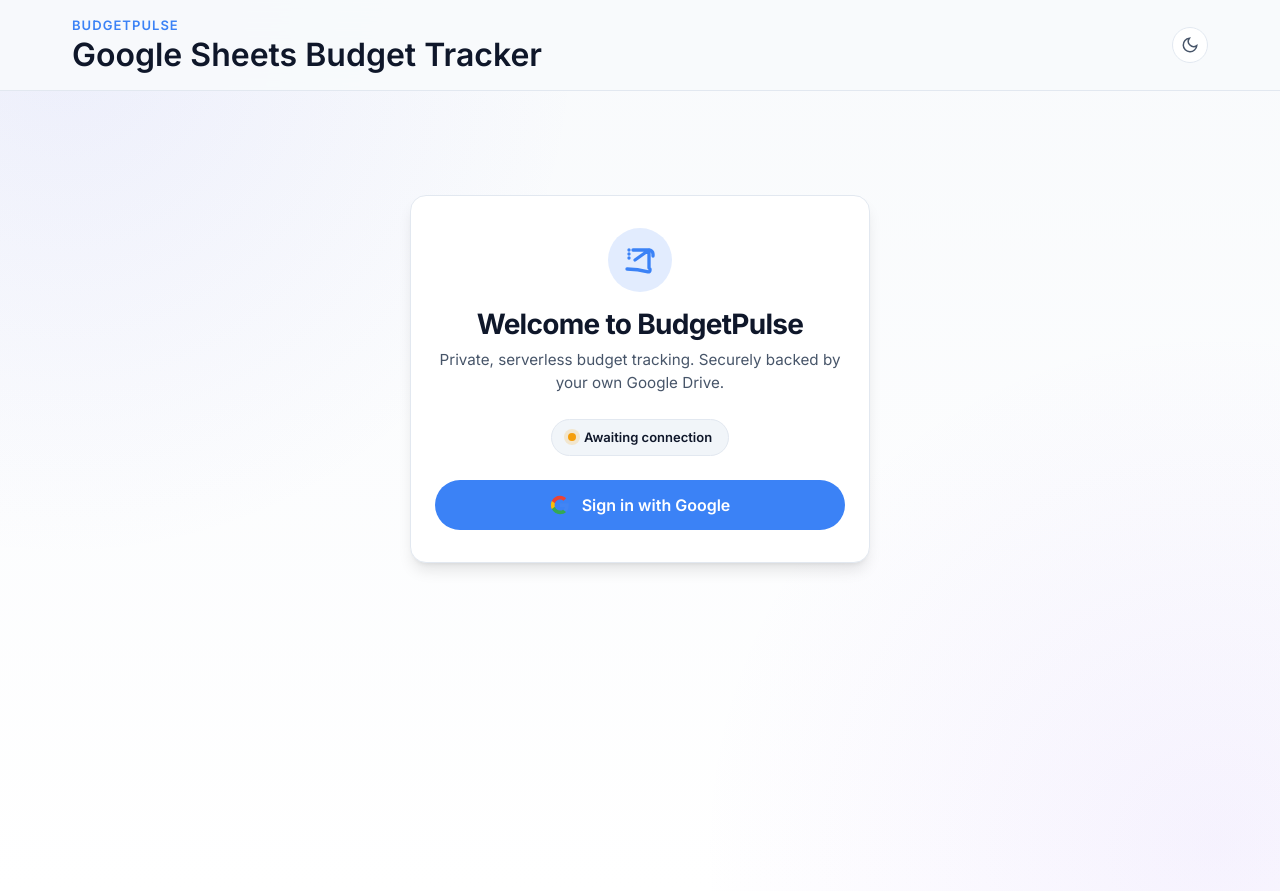
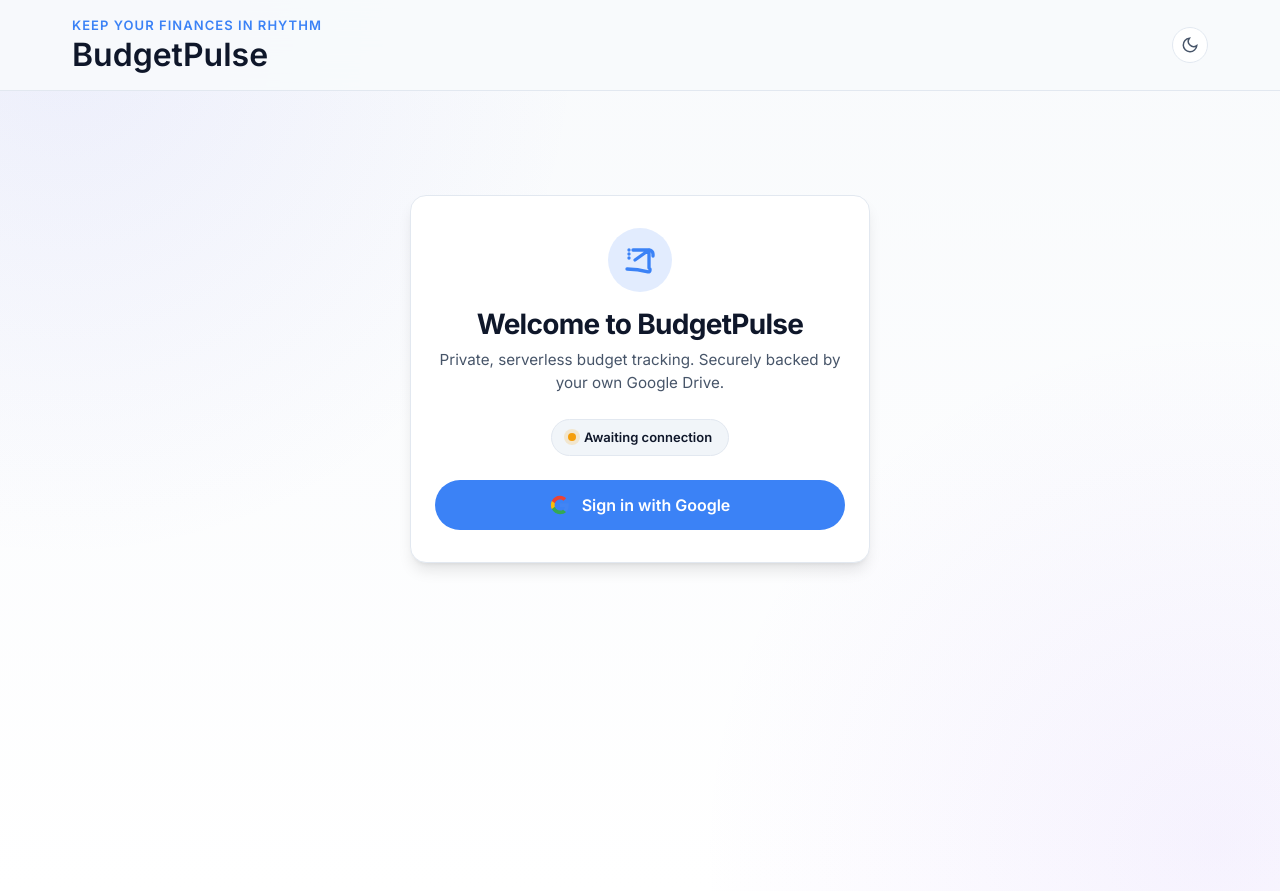
Before and after one commit to pt228t/budget-tracker-app, a website: page index.html in a window 1280 px wide. Drawn offline with nearby package versions, Linux system fonts and the light colour scheme.

Commit message:
rebrand: rename to BudgetPulse — Keep your finances in rhythm

```diff
--- a/index.html
+++ b/index.html
@@ -6,9 +6,9 @@
     <meta name="theme-color" content="#3b82f6" />
     <meta
       name="description"
-      content="BudgetPulse SPA scaffold for Google Sheets budgeting, expense logging, analytics, and settings."
+      content="BudgetPulse — Keep your finances in rhythm. A private, serverless budget tracker backed by your own Google Drive."
     />
-    <title>BudgetPulse | Login</title>
+    <title>BudgetPulse — Keep your finances in rhythm</title>
     <link rel="preconnect" href="https://fonts.googleapis.com" />
     <link rel="preconnect" href="https://fonts.gstatic.com" crossorigin />
     <link
@@ -28,8 +28,8 @@
     <header class="shell-topbar">
       <div class="container shell-topbar-inner">
         <div>
-          <p class="shell-eyebrow">BudgetPulse</p>
-          <h1 class="shell-brand" data-testid="app-title">Google Sheets Budget Tracker</h1>
+          <p class="shell-eyebrow">Keep your finances in rhythm</p>
+          <h1 class="shell-brand" data-testid="app-title">BudgetPulse</h1>
         </div>
         <div style="display: flex; align-items: center; gap: 12px; flex-wrap: wrap;">
           <nav class="shell-nav" aria-label="Primary" style="display: none;">
```
Also changed, not shown: src/js/app-shell.js (+3 -4 lines), tests/unit/app-shell.test.js (+1 -1 lines).
